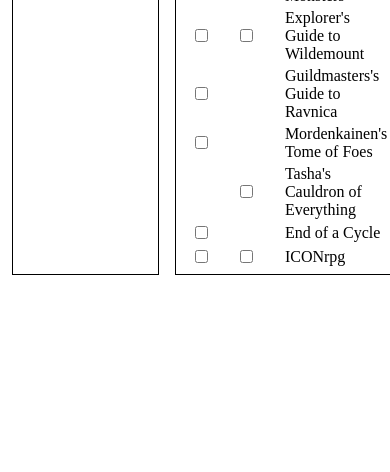
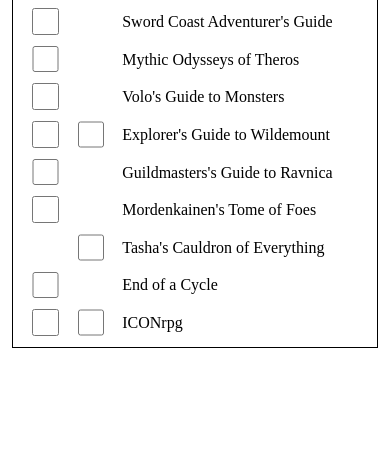
Before and after one commit to RICHicken/DNDCharacterGenerator, a plain HTML site: page index.html in a window 390 px wide. Shown: the part 372-844 px from the top of the page. Drawn offline with Linux system fonts and the light colour scheme.

Commit message:
should look better on mobile idk im not a webdev

```diff
--- a/style.css
+++ b/style.css
@@ -40,3 +40,10 @@
 .result {
     font-size: 20px;
 }
+
+@media(max-width: 768px) {
+    .flex {
+        display: block;
+    }
+    input[type=checkbox] {width:2em; height:2em;}
+}
```
Also changed, not shown: data.json (indentation only), generator.js (line endings or trailing spaces), index.html (line endings or trailing spaces).
